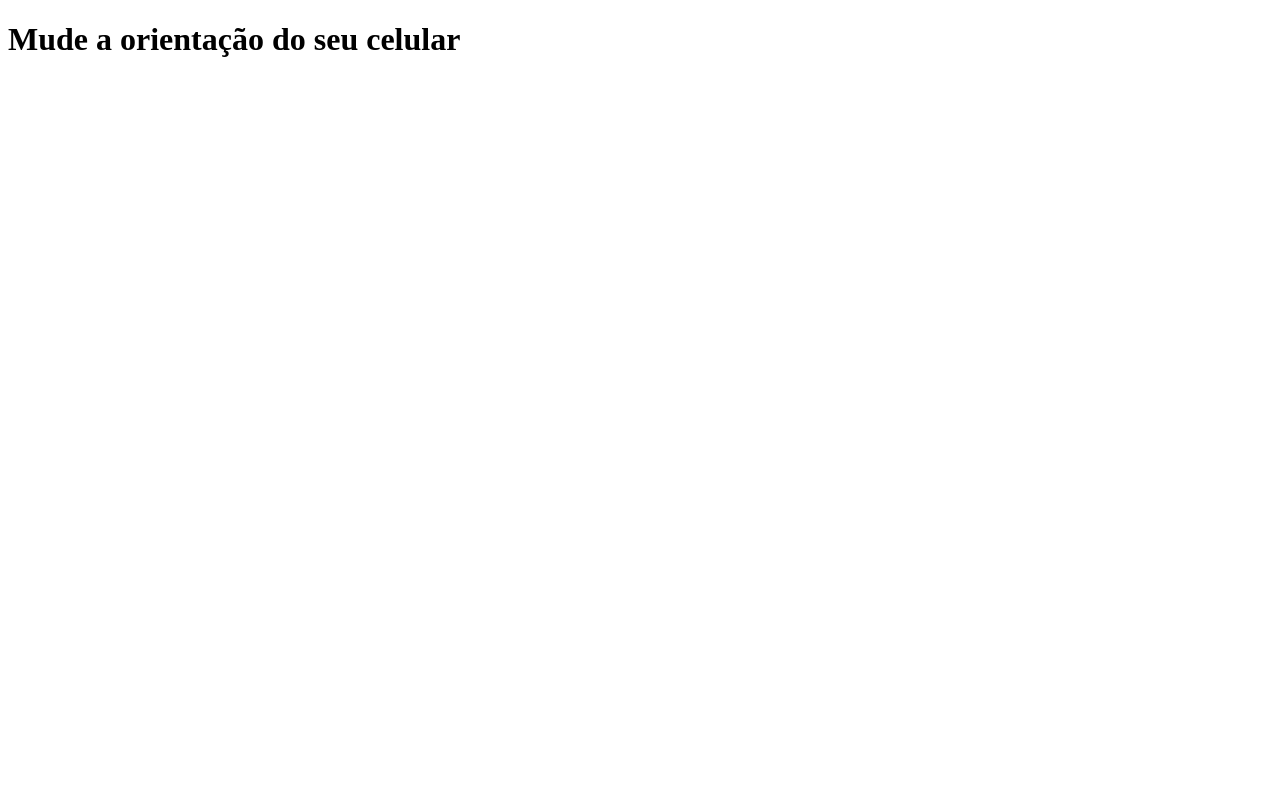
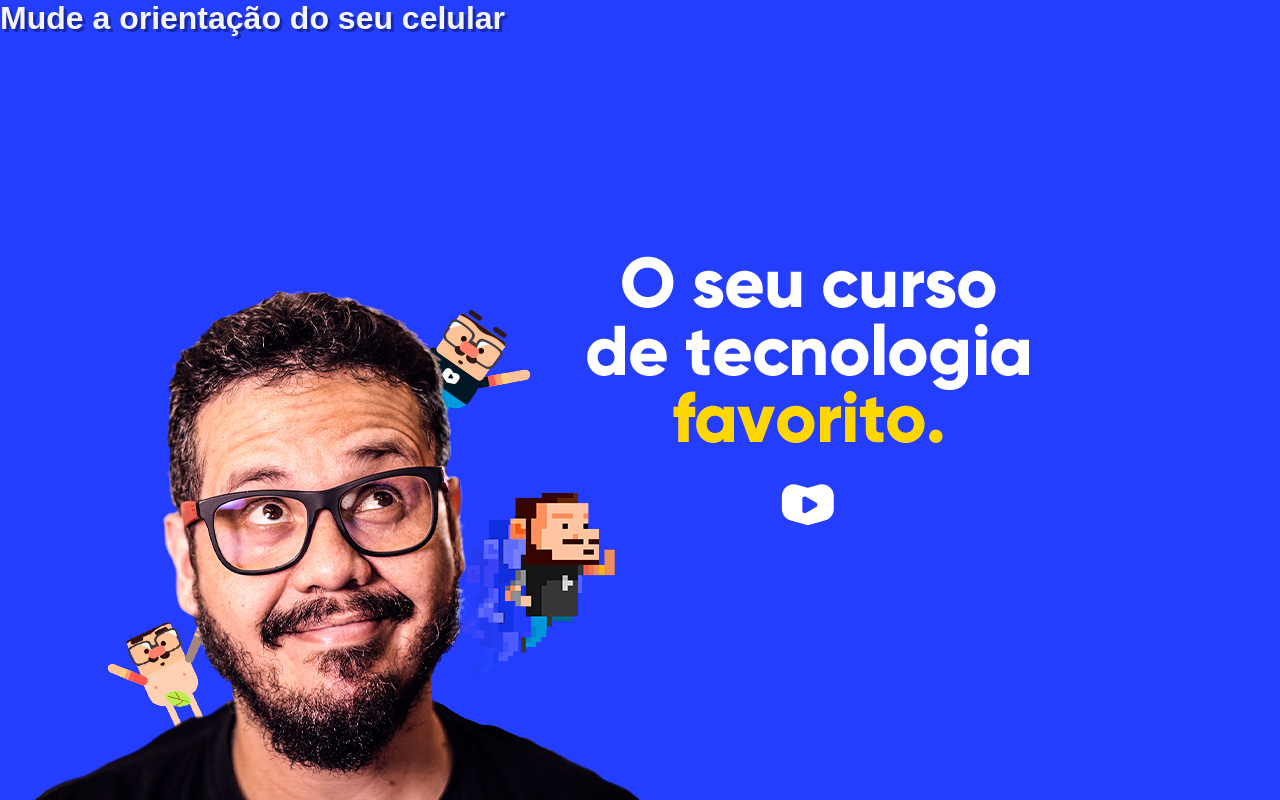
Before and after one commit to Fzago14/HTML-CSS-true, a plain HTML site: page Exercicio/trabalho cap 25/mq002/index.html in a window 1280 px wide. Drawn offline with Linux system fonts and the light colour scheme.

Commit message:
aaaaaaaaaaaaaaaa

```diff
--- a/Exercicio/trabalho cap 25/mq002/estilos/paisagem.css
+++ b/Exercicio/trabalho cap 25/mq002/estilos/paisagem.css
@@ -1 +1,4 @@
 @charset "UTF-8";
+
+body{background: url(../imagens/cev-landscape.jpg);
+     background-position: left bottom;}
--- a/Exercicio/trabalho cap 25/mq002/estilos/retrato.css
+++ b/Exercicio/trabalho cap 25/mq002/estilos/retrato.css
@@ -1 +1,7 @@
 @charset "UTF-8";
+
+
+body{
+    background: url(../imagens/cev-portrait.jpg);
+
+}
--- a/Exercicio/trabalho cap 25/mq002/estilos/style.css
+++ b/Exercicio/trabalho cap 25/mq002/estilos/style.css
@@ -1 +1,15 @@
 @charset "UTF-8";
+
+*{padding: 0px;
+  margin: 0px;
+  font-family: Arial, Helvetica, sans-serif;}
+
+html body{width: 100vw;
+          height: 100vh;
+          background-color: #233eff;
+        background-size: contain;
+    background-repeat: no-repeat;}
+
+h1{
+    color: whitesmoke;
+     text-shadow: 3px 3px 0px #1728a7}
```
